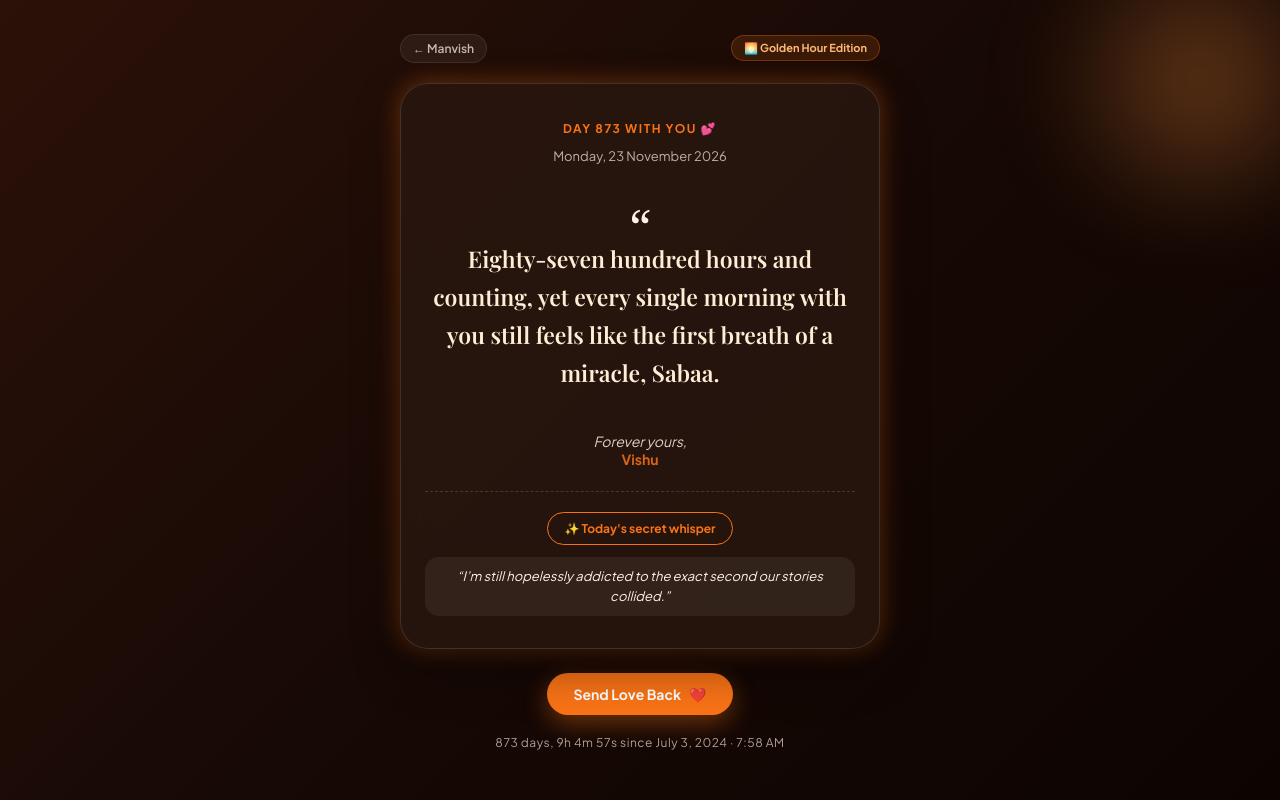
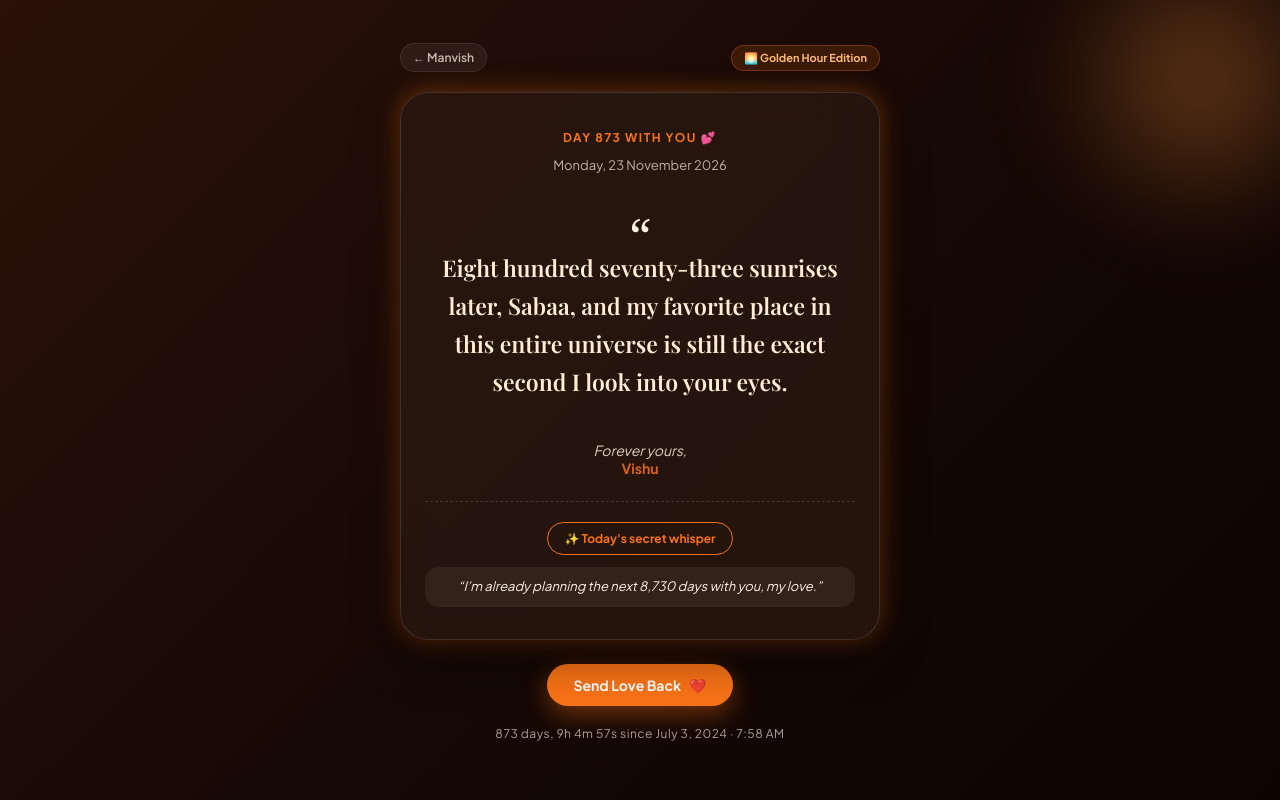
Before and after one commit to krvish21/manvish, a plain HTML site: page letters/2026-11-23.html in a window 1280 px wide. Both pictures are taken after a click on the button "🤫 Tap for today's whisper". Drawn offline with nearby package versions, Linux system fonts and the light colour scheme; a web font is replaced by a local one.

Commit message:
Add love letter for 2026-11-23

```diff
--- a/letters/2026-11-23.html
+++ b/letters/2026-11-23.html
@@ -244,7 +244,7 @@ body {
 
     <div class="quote-container">
       <span class="quote-mark">“</span>
-      <div class="quote-text">Eighty-seven hundred hours and counting, yet every single morning with you still feels like the first breath of a miracle, Sabaa.</div>
+      <div class="quote-text">Eight hundred seventy-three sunrises later, Sabaa, and my favorite place in this entire universe is still the exact second I look into your eyes.</div>
     </div>
 
     <div class="signature">
@@ -255,7 +255,7 @@ body {
 
     <div class="whisper-box">
       <button class="whisper-btn" onclick="toggleWhisper(this)">🤫 Tap for today's whisper</button>
-      <div class="whisper-text" id="whisper-text">“I’m still hopelessly addicted to the exact second our stories collided.”</div>
+      <div class="whisper-text" id="whisper-text">“I’m already planning the next 8,730 days with you, my love.”</div>
     </div>
   </div>
 
```
